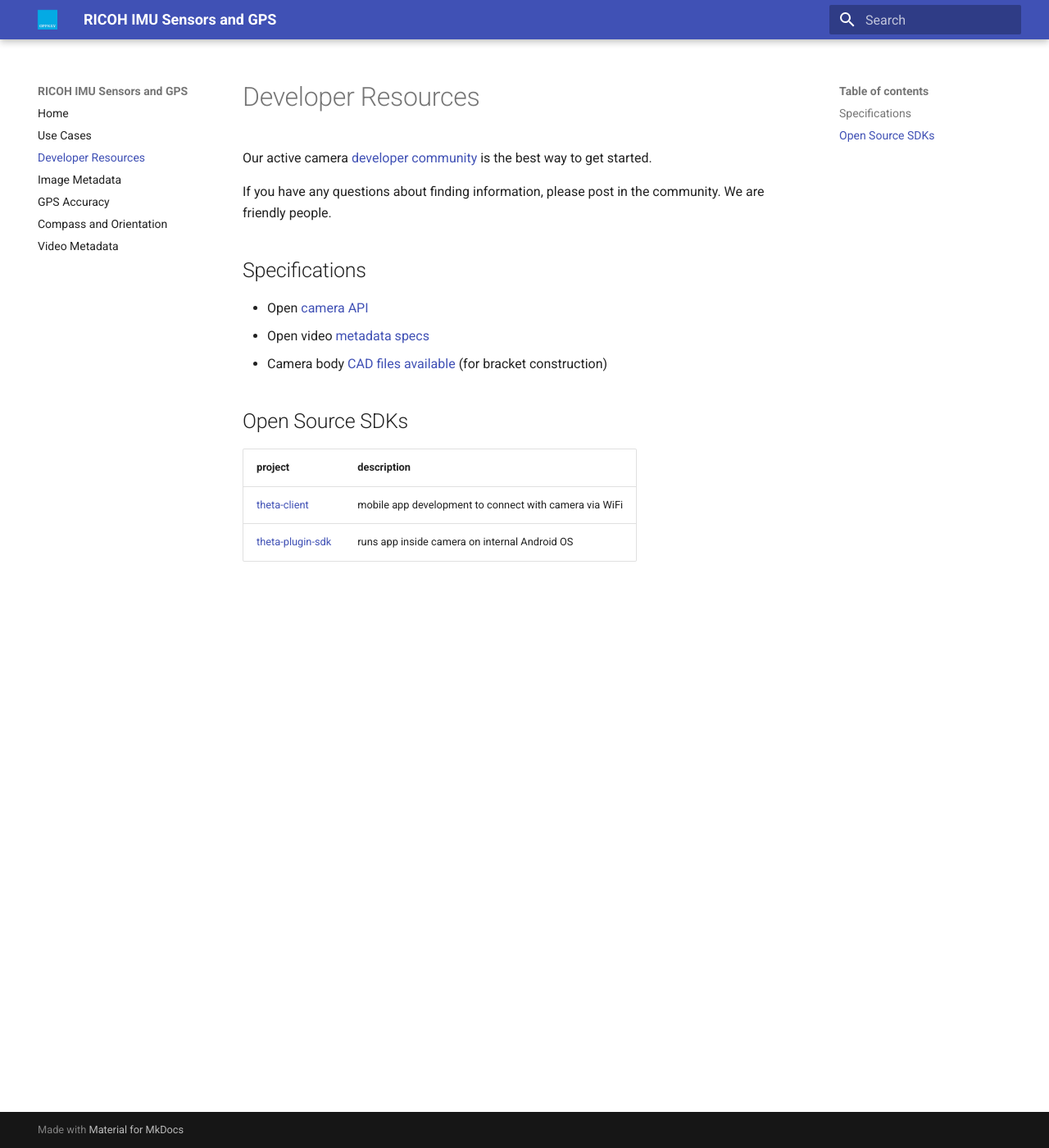
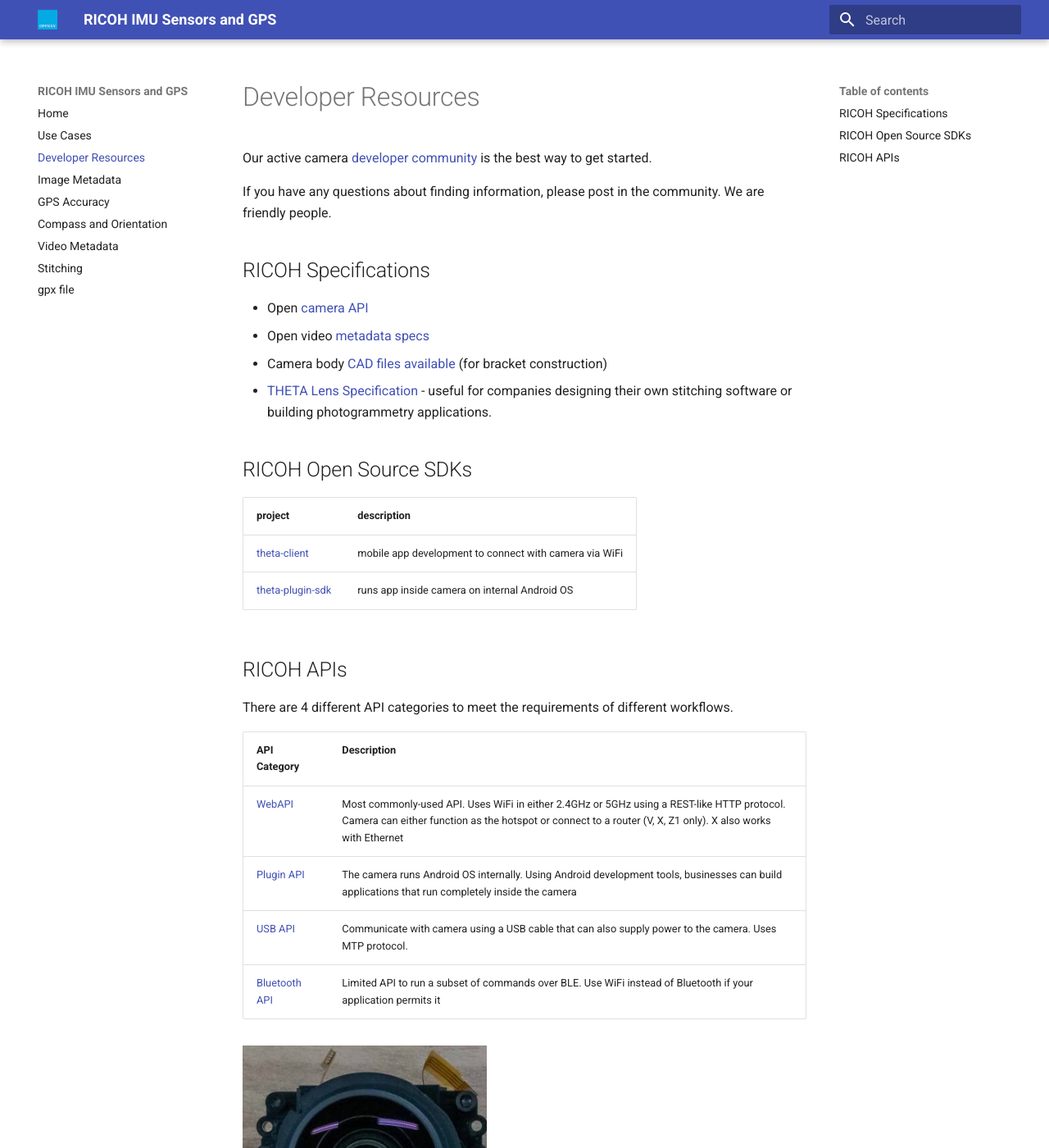
Before and after one commit to codetricity/theta-gis, an MkDocs documentation site: the page built from docs/resources.md, in a window 1280 px wide and 1400 px high. Shown: the whole window at 82% size. Built offline with MkDocs 1.6.1 and Material for MkDocs 9.7.7, drawn with Linux system fonts in a browser that asks for light colours.

Commit message:
added stitching and external GPS

```diff
--- a/docs/resources.md
+++ b/docs/resources.md
@@ -5,15 +5,30 @@
 If you have any questions about finding information, please
 post in the community.  We are friendly people.
 
-## Specifications
+## RICOH Specifications
 
 * Open [camera API](https://github.com/ricohapi/theta-api-specs)
 * Open video [metadata specs](https://github.com/ricohapi/theta-api-specs/tree/main/theta-metadata)
 * Camera body [CAD files available](https://pages.ricoh360.com/theta-3d-data) (for bracket construction)
+* [THETA Lens Specification](https://github.com/ricohapi/theta-api-specs/tree/main/theta-lens) - useful for companies designing their own stitching software or building photogrammetry applications.
 
-## Open Source SDKs
+## RICOH Open Source SDKs
 
 | project | description |
 | ---- | ----------- |
 | [theta-client](https://github.com/ricohapi/theta-client) | mobile app development to connect with camera via WiFi |
 | [theta-plugin-sdk](https://github.com/ricohapi/theta-plugin-sdk) | runs app inside camera on internal Android OS |
+
+## RICOH APIs
+
+There are 4 different API categories to meet the requirements
+of different workflows.
+
+| API Category | Description |
+| -------- | --------- |
+| [WebAPI](https://github.com/ricohapi/theta-api-specs/tree/main/theta-web-api-v2.1)   | Most commonly-used API.  Uses WiFi in either 2.4GHz or 5GHz using a REST-like HTTP protocol. Camera can either function as the hotspot or connect to a router (V, X, Z1 only). X also works with Ethernet |
+| [Plugin API](https://github.com/ricohapi/theta-api-specs/tree/main/ricoh-theta-plugin) | The camera runs Android OS internally. Using Android development tools, businesses can build applications that run completely inside the camera  |
+| [USB API](https://github.com/ricohapi/theta-api-specs/tree/main/theta-usb-api) | Communicate with camera using a USB cable that can also supply power to the camera. Uses MTP protocol. |
+| [Bluetooth API](https://github.com/ricohapi/theta-api-specs/tree/main/theta-bluetooth-api) | Limited API to run a subset of commands over BLE. Use WiFi instead of Bluetooth if your application permits it |
+
+![lens unit](images/resources/lens.png)
--- a/mkdocs.yml
+++ b/mkdocs.yml
@@ -14,3 +14,5 @@
   - GPS Accuracy: gps_accuracy.md
   - Compass and Orientation: compass_orientation.md
   - Video Metadata: metadata_video.md
+  - Stitching: stitching.md
+  - gpx file: external_gps.md
```
Also changed, not shown: docs/external_gps.md (+7 -3 lines), docs/stitching.md (added, +18 -0 lines), docs/images/resources/lens.png (added), docs/images/stitching/dual-fisheye.png (added), docs/images/stitching/equirectangular.png (added).
